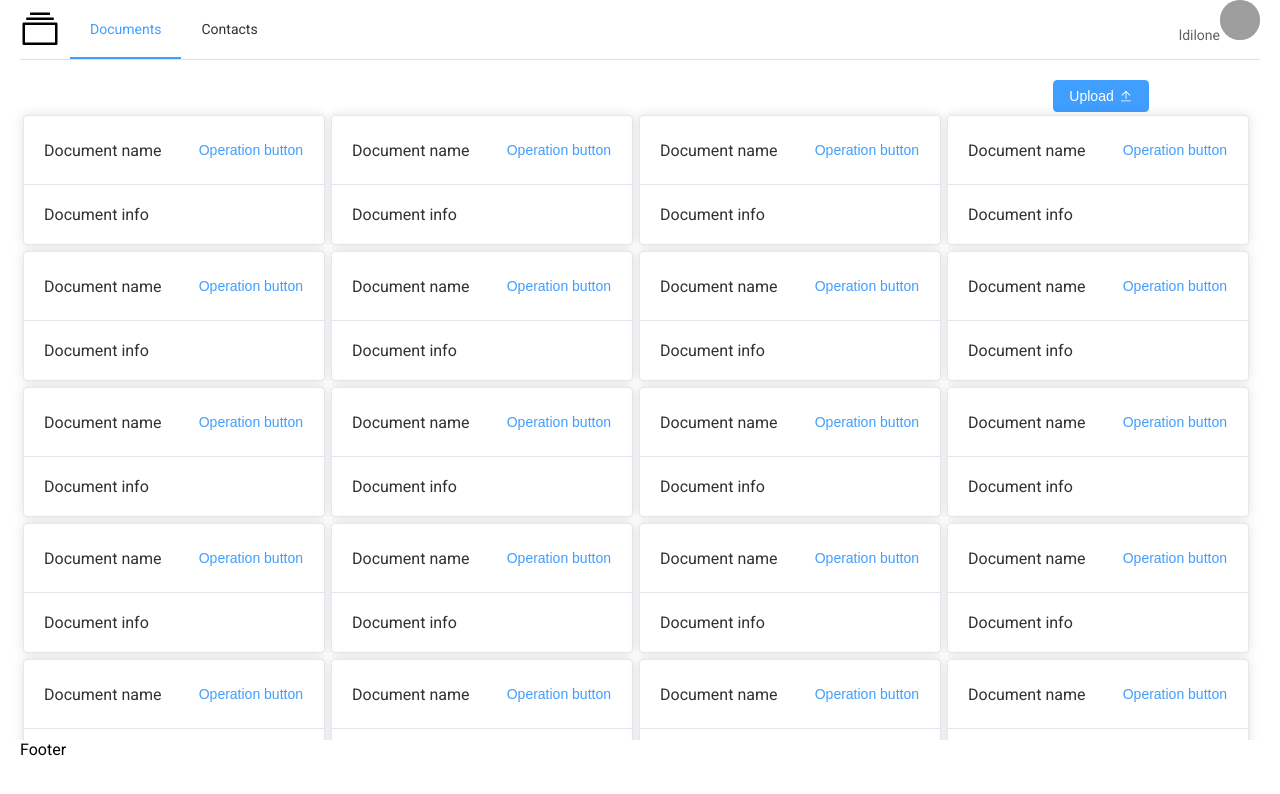
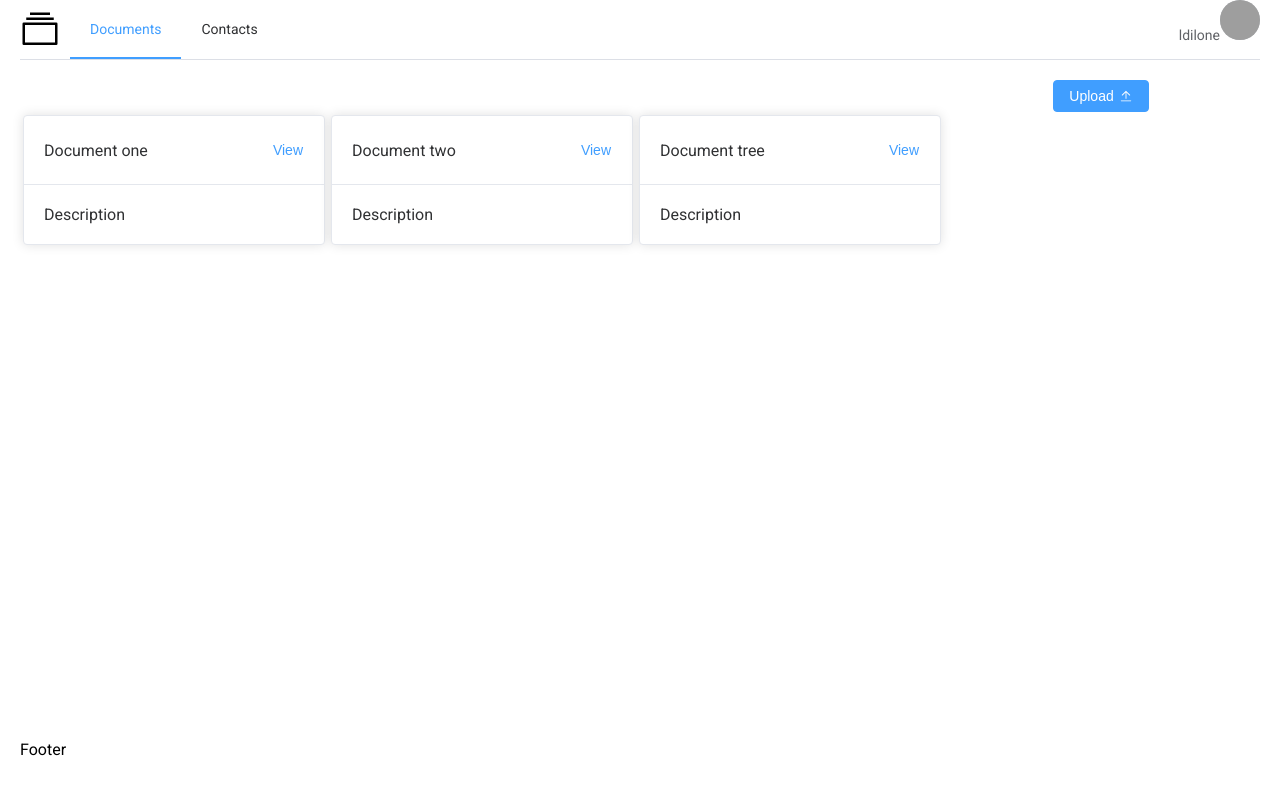
Before and after one commit to lewandy/dsign, a Vue app in the folder app/: page / in a window 1280 px wide. Shown: the top 794 px of the page. Built offline with nearby package versions, Linux system fonts and the light colour scheme; grey boxes are pictures that could not be loaded.

Commit message:
wip: document list

```diff
--- a/app/package.json
+++ b/app/package.json
@@ -10,16 +10,18 @@
   },
   "dependencies": {
     "@element-plus/icons-vue": "^0.2.7",
+    "@types/lodash-es": "^4.17.6",
     "element-plus": "^2.0.4",
+    "sass": "^1.49.9",
     "vue": "^3.2.31",
     "vue-router": "^4.0.13"
   },
   "devDependencies": {
+    "@types/node": "^17.0.21",
     "@vitejs/plugin-vue": "^2.2.4",
-    "typescript": "^4.6.2",
     "path": "^0.12.7",
     "prettier": "^2.5.1",
-    "@types/node": "^17.0.21",
+    "typescript": "^4.6.2",
     "vite": "^2.8.6",
     "vue-tsc": "^0.29.8"
   }
--- /dev/null
+++ b/app/src/components/Document.vue
@@ -0,0 +1,33 @@
+<template>
+  <el-card class="document_card">
+    <template #header>
+      <div class="document_card_header">
+        <span>{{ document.name }}</span>
+        <el-button class="button" type="text">View</el-button>
+      </div>
+    </template>
+    <div>{{ document.description }}</div>
+  </el-card>
+</template>
+
+<script lang="ts">
+import { defineComponent } from "vue";
+
+export default defineComponent({
+  name: "Document",
+  props: ["document"],
+});
+</script>
+
+<style lang="scss" scoped>
+.document_card {
+  width: 300px;
+  margin: 3px;
+
+  &_header {
+    display: flex;
+    justify-content: space-between;
+    align-items: center;
+  }
+}
+</style>
--- a/app/src/components/DocumentItem.vue
+++ /dev/null
@@ -1,32 +0,0 @@
-<template>
-  <el-card class="box-card">
-    <template #header>
-      <div class="card-header">
-        <span>Document name</span>
-        <el-button class="button" type="text">Operation button</el-button>
-      </div>
-    </template>
-    <div>Document info</div>
-  </el-card>
-</template>
-
-<style scoped>
-.card-header {
-  display: flex;
-  justify-content: space-between;
-  align-items: center;
-}
-
-.text {
-  font-size: 14px;
-}
-
-.item {
-  margin-bottom: 18px;
-}
-
-.box-card {
-  width: 300px;
-  margin: 3px;
-}
-</style>
--- /dev/null
+++ b/app/src/components/DocumentList.vue
@@ -0,0 +1,50 @@
+<template>
+  <div v-for="document in documentList">
+    <Document :document="document" />
+  </div>
+</template>
+
+<script lang="ts">
+import { defineComponent, onMounted, ref } from "vue";
+import { DocumentItem } from "../types/document.types";
+import Document from "./Document.vue";
+
+const documents: Array<DocumentItem> = [
+  {
+    name: "Document one",
+    owner: "Lewandy dilone",
+    description: "Description",
+    isSigned: false,
+  },
+  {
+    name: "Document two",
+    owner: "Lewandy dilone",
+    description: "Description",
+    isSigned: false,
+  },
+  {
+    name: "Document tree",
+    owner: "Lewandy dilone",
+    description: "Description",
+    isSigned: false,
+  },
+];
+
+export default defineComponent({
+  name: "DocumentList",
+  setup() {
+    const documentList = ref<Array<DocumentItem>>([]);
+
+    onMounted(() => {
+      documentList.value = documents;
+    });
+
+    return {
+      documentList,
+    };
+  },
+  components: { Document },
+});
+</script>
+
+<style lang="scss" scoped></style>
--- a/app/src/pages/Documents.vue
+++ b/app/src/pages/Documents.vue
@@ -12,9 +12,7 @@
   <el-row>
     <el-col :span="24">
       <div class="cards-container">
-        <template v-for="o in 20">
-          <DocumentItem />
-        </template>
+        <DocumentList />
       </div>
     </el-col>
   </el-row>
@@ -22,14 +20,14 @@
 
 <script lang="ts">
 import { defineComponent } from "vue";
-import DocumentItem from "../components/DocumentItem.vue";
+import DocumentList from "../components/DocumentList.vue";
 import { Upload } from "@element-plus/icons-vue";
 
 export default defineComponent({
   name: "Contracts",
   components: {
     Upload,
-    DocumentItem,
+    DocumentList,
   },
 });
 </script>
--- /dev/null
+++ b/app/src/types/document.types.ts
@@ -0,0 +1,6 @@
+export type DocumentItem = {
+  name: string;
+  owner: string;
+  description: string;
+  isSigned: boolean
+}
```
Also changed, not shown: app/src/components/TheHeader.vue (+9 -4 lines), 2 other files (tests, documents, lock files or other folders).
